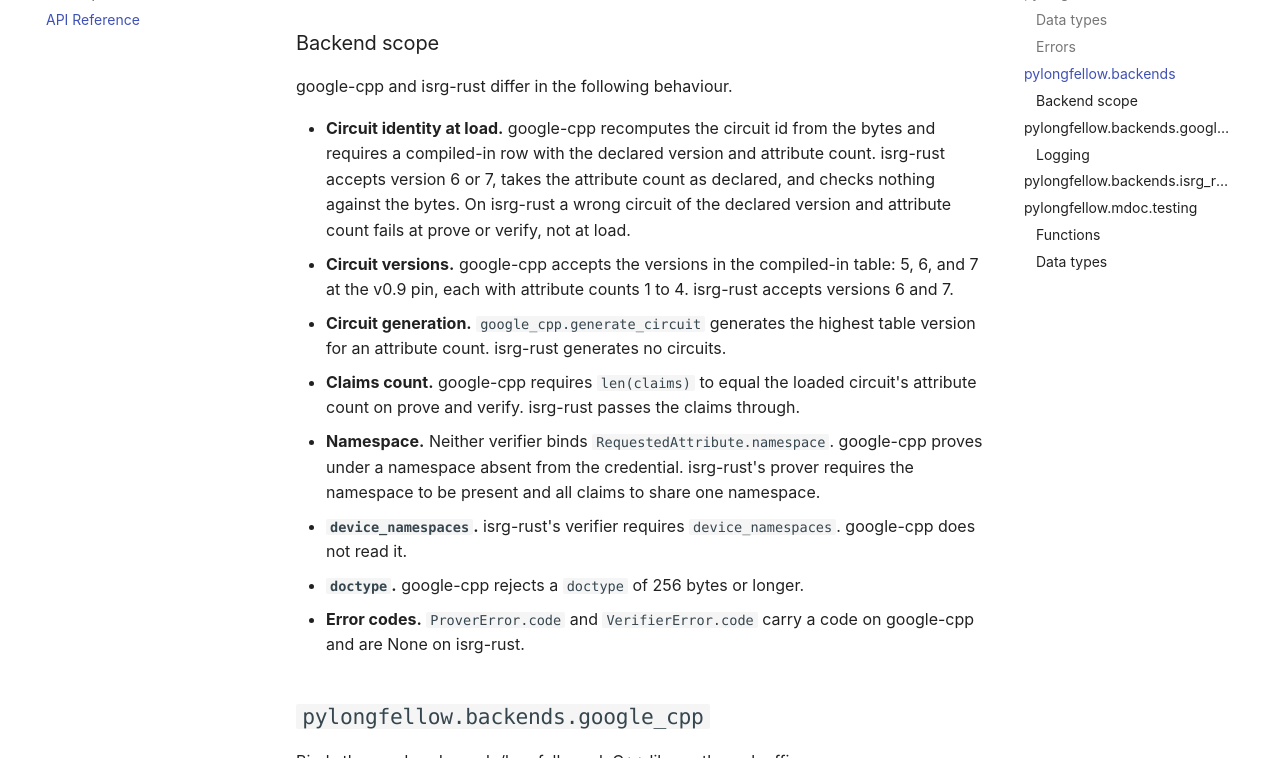
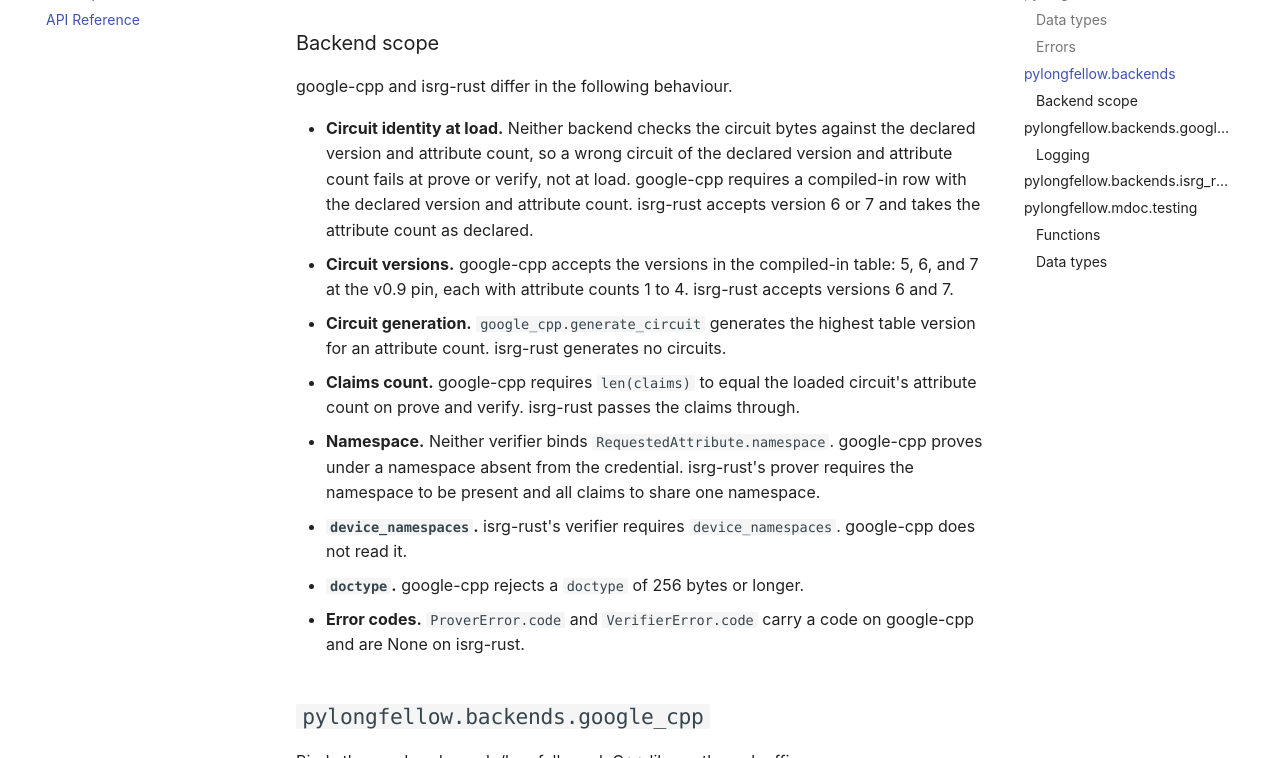
Before and after one commit to pipe23-org/pylongfellow, an MkDocs documentation site: the page built from docs/reference.md, in a window 1280 px wide and 900 px high, scrolled down 2158 px, cut to the strip 142-900 px from the top of the window. Built offline with MkDocs 1.6.1 and Material for MkDocs 9.7.7, drawn with Linux system fonts in a browser that asks for light colours; comment, search, counter and statistics services are not loaded.

```diff
--- a/docs/reference.md
+++ b/docs/reference.md
@@ -45,11 +45,11 @@ A `Backend` implements one longfellow implementation. `Pylongfellow` takes a reg
 
 google-cpp and isrg-rust differ in the following behaviour.
 
-- **Circuit identity at load.** google-cpp recomputes the circuit id from the bytes and
-  requires a compiled-in row with the declared version and attribute count. isrg-rust accepts
-  version 6 or 7, takes the attribute count as declared, and checks nothing against the bytes.
-  On isrg-rust a wrong circuit of the declared version and attribute count fails at prove or
-  verify, not at load.
+- **Circuit identity at load.** Neither backend checks the circuit bytes against the declared
+  version and attribute count, so a wrong circuit of the declared version and attribute count
+  fails at prove or verify, not at load. google-cpp requires a compiled-in row with the
+  declared version and attribute count. isrg-rust accepts version 6 or 7 and takes the
+  attribute count as declared.
 - **Circuit versions.** google-cpp accepts the versions in the compiled-in table: 5, 6, and 7
   at the v0.9 pin, each with attribute counts 1 to 4. isrg-rust accepts versions 6 and 7.
 - **Circuit generation.** `google_cpp.generate_circuit` generates the highest table version
```
Also changed, not shown: CHANGELOG.md (+8 -0 lines), 3 other files.
